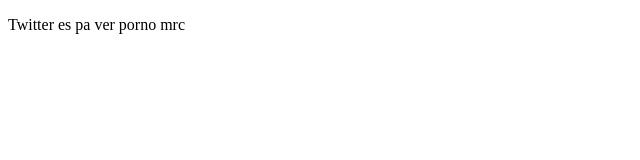
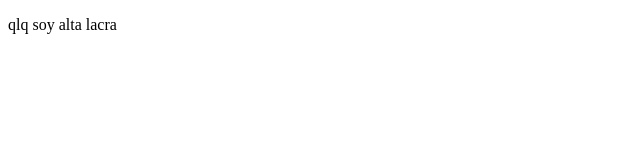
Before and after one commit to miguelzuloaga/proyectdemo, a plain HTML site: page index.html in a window 1280 px wide. Shown: the full height of the page, 0-640 px from the left. Drawn offline with Linux system fonts and the light colour scheme.

Commit message:
qlq el + lacra habla

```diff
--- a/index.html
+++ b/index.html
@@ -7,6 +7,6 @@
     <title>gg</title>
 </head>
 <body>
-    <p>Twitter es pa ver porno mrc</p>
+    <p>qlq soy alta lacra</p>
 </body>
 </html>
```
